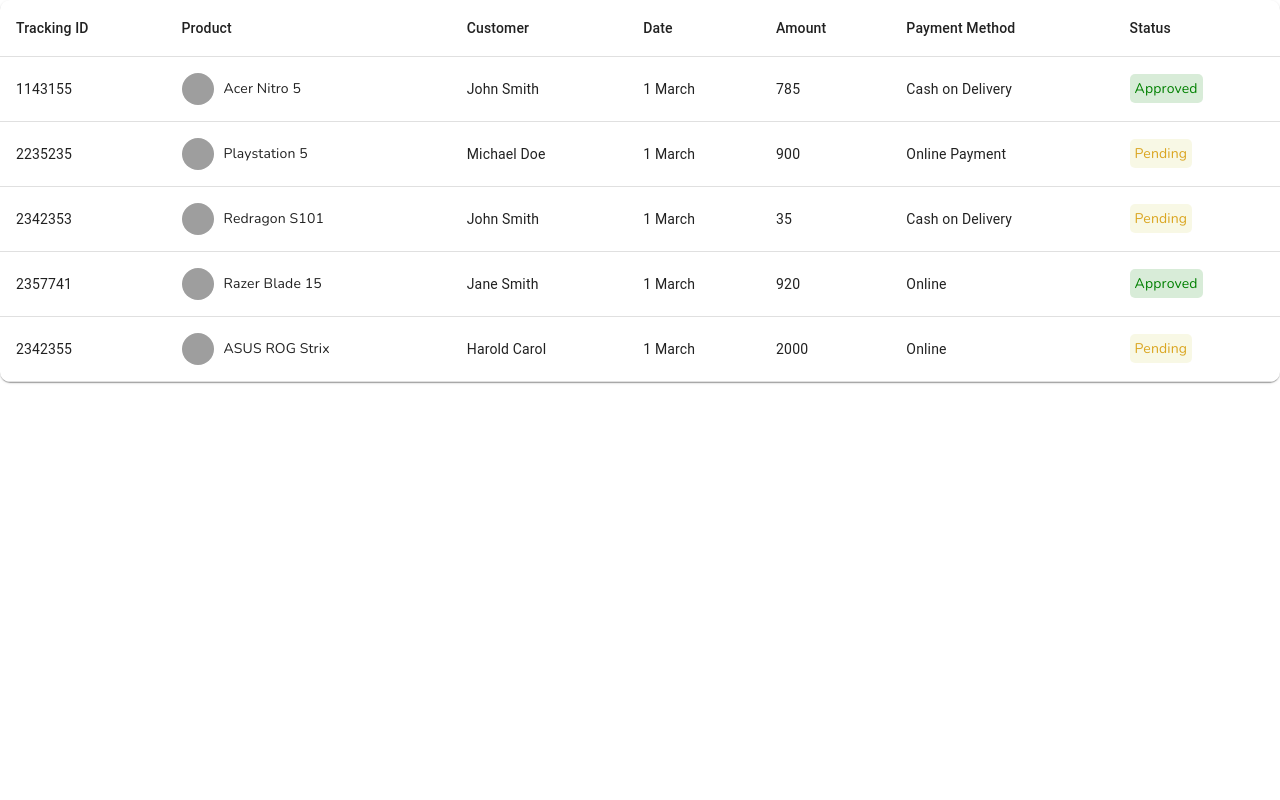
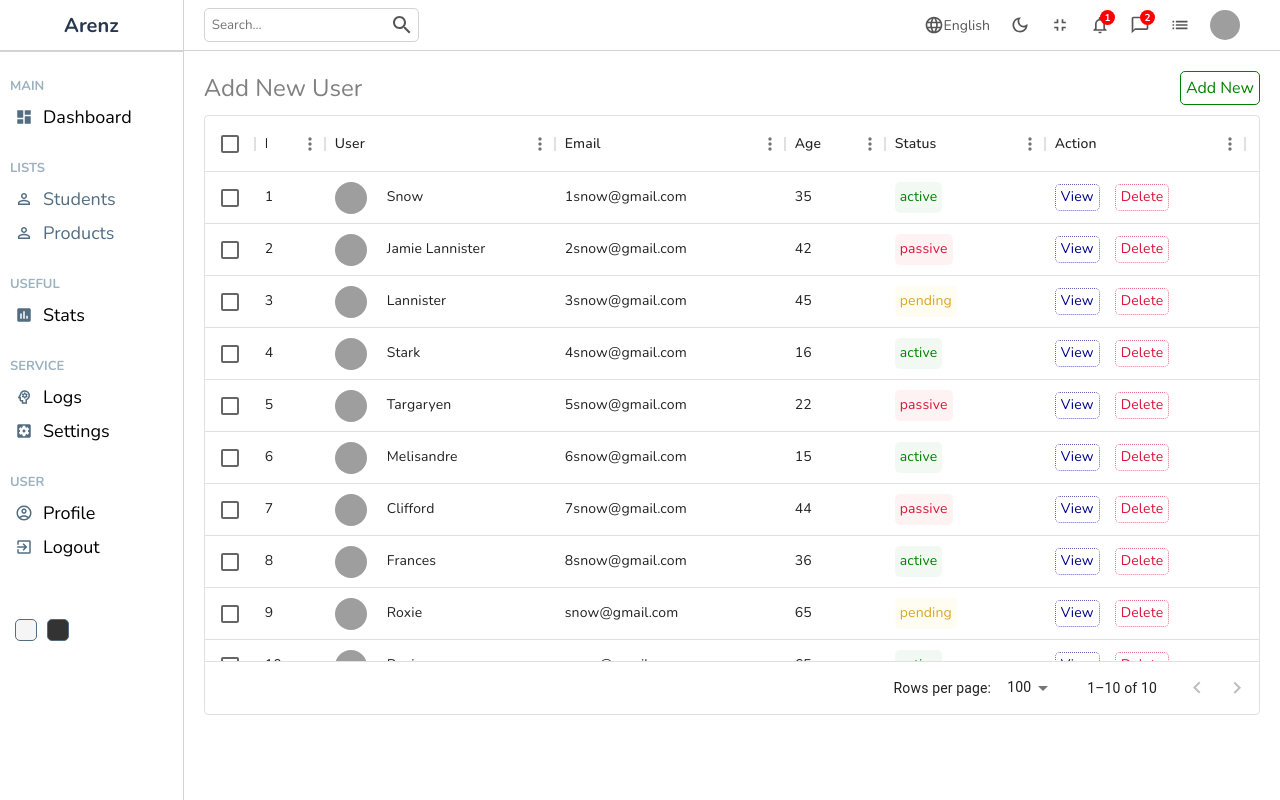
Before and after one commit to arensin8/React-AdminPanel, a React (Create React App) app: page /products in a window 1280 px wide. Built offline with nearby package versions, Linux system fonts and the light colour scheme; grey boxes are pictures that could not be loaded.

Commit message:
List page added

```diff
--- a/package.json
+++ b/package.json
@@ -12,6 +12,7 @@
     "@emotion/styled": "^11.11.0",
     "@mui/icons-material": "^5.14.1",
     "@mui/material": "^5.14.1",
+    "@mui/x-data-grid": "^6.11.2",
     "loader-utils": "3.2.1",
     "react": "18.2.0",
     "react-circular-progressbar": "^2.1.0",
--- a/src/App.js
+++ b/src/App.js
@@ -1,7 +1,7 @@
 import React from 'react';
 import Home from "./pages/home/Home";
 import Login from "./pages/login/Login";
-import List from "./components/table/List";
+import List from "./pages/list/List";
 import Single from "./pages/single/Single";
 import New from "./pages/new/New";
 import { BrowserRouter, Routes, Route } from "react-router-dom";
--- a/src/components/datatable/Datatable.js
+++ b/src/components/datatable/Datatable.js
@@ -1,4 +1,4 @@
-import "./datatable.scss";
+import "./Datatable.scss";
 import { DataGrid } from "@mui/x-data-grid";
 import { userColumns, userRows } from "../../datatableSource";
 import { Link } from "react-router-dom";
--- /dev/null
+++ b/src/components/datatable/Datatable.scss
@@ -0,0 +1,78 @@
+.datatable {
+    height: 600px;
+    padding: 20px;
+
+    .datatableTitle{
+      width: 100%;
+      font-size: 24px;
+      color: gray;
+      margin-bottom: 10px;
+      display: flex;
+      align-items: center;
+      justify-content: space-between;
+
+      .link{
+        text-decoration: none;
+        color: green;
+        font-size: 16px;
+        font-weight: 400;
+        border: 1px solid green;
+        padding: 5px;
+        border-radius: 5px;
+        cursor: pointer;
+      }
+    }
+
+    .cellWithImg {
+      display: flex;
+      align-items: center;
+
+      .cellImg {
+        width: 32px;
+        height: 32px;
+        border-radius: 50%;
+        object-fit: cover;
+        margin-right: 20px;
+      }
+    }
+
+    .cellWithStatus {
+      padding: 5px;
+      border-radius: 5px;
+
+      &.active {
+        background-color: rgba(0, 128, 0, 0.05);
+        color: green;
+      }
+      &.pending {
+        background-color: rgba(255, 217, 0, 0.05);
+        color: goldenrod;
+      }
+      &.passive {
+        background-color: rgba(255, 0, 0, 0.05);
+        color: crimson;
+      }
+    }
+
+    .cellAction {
+      display: flex;
+      align-items: center;
+      gap: 15px;
+
+      .viewButton {
+        padding: 2px 5px;
+        border-radius: 5px;
+        color: darkblue;
+        border: 1px dotted rgba(0, 0, 139, 0.596);
+        cursor: pointer;
+      }
+
+      .deleteButton {
+        padding: 2px 5px;
+        border-radius: 5px;
+        color: crimson;
+        border: 1px dotted rgba(220, 20, 60, 0.6);
+        cursor: pointer;
+      }
+    }
+  }
--- a/src/components/sidebar/Sidebar.js
+++ b/src/components/sidebar/Sidebar.js
@@ -27,13 +27,13 @@
             <span>Dashboard</span>
           </li>
           <p className="title">LISTS</p>
-          <Link to='/students'>
+          <Link to='/students' style={{ textDecoration: "none" , color: '#526D82' }}>
             <li>
               <PersonOutlineIcon className="icon" />
               <span>Students</span>
             </li>
           </Link>
-          <Link to='/products'>
+          <Link to='/products' style={{ textDecoration: "none", color: '#526D82'  }}>
           <li>
             <PersonOutlineIcon className="icon" />
             <span>Products</span>
--- a/src/pages/list/List.js
+++ b/src/pages/list/List.js
@@ -1,12 +1,18 @@
-import React from 'react';
-import './List.scss'
+import "./List.scss"
+import Sidebar from "../../components/sidebar/Sidebar"
+import Navbar from "../../components/navbar/Navbar"
+import Datatable from "../../components/datatable/Datatable"
 
 const List = () => {
-    return(
-        <div className='list'>
-            List
-        </div>
-    )
+  return (
+    <div className="list">
+      <Sidebar/>
+      <div className="listContainer">
+        <Navbar/>
+        <Datatable/>
+      </div>
+    </div>
+  )
 }
 
-export default List;
+export default List
--- a/src/pages/list/List.scss
+++ b/src/pages/list/List.scss
@@ -0,0 +1,7 @@
+.list {
+  display: flex;
+  width: 100%;
+  .listContainer {
+    flex: 6;
+  }
+}
```
Also changed, not shown: src/components/datatable/Datatable.css (deleted), 2 other files (tests, documents, lock files or other folders).
